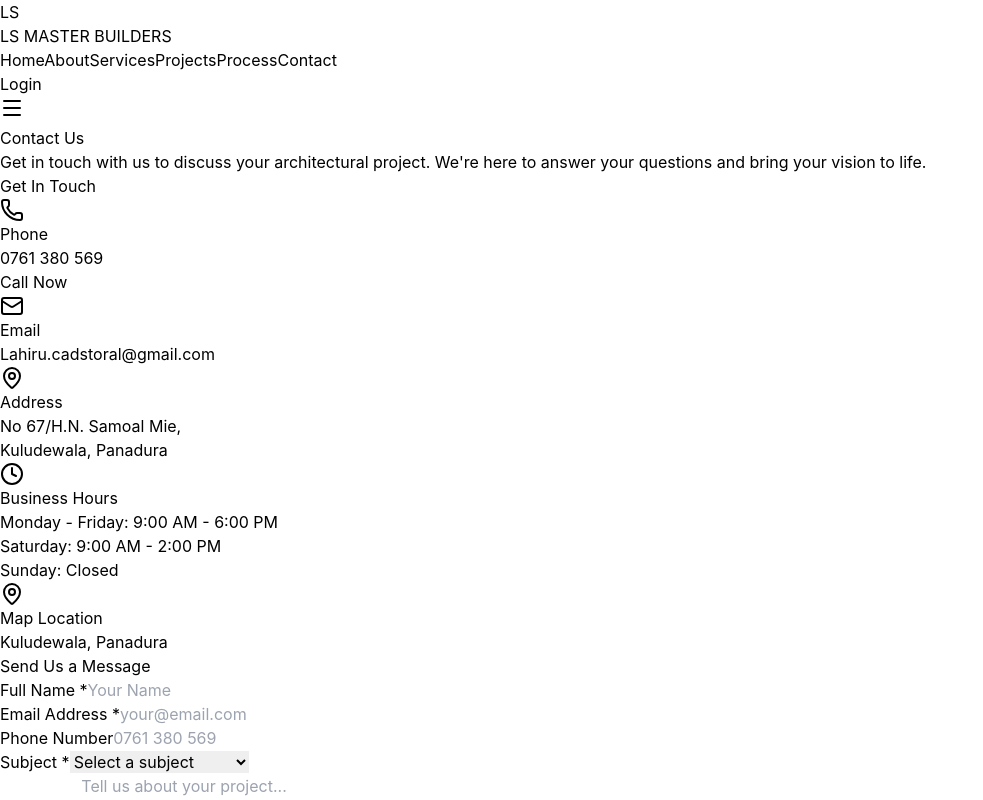
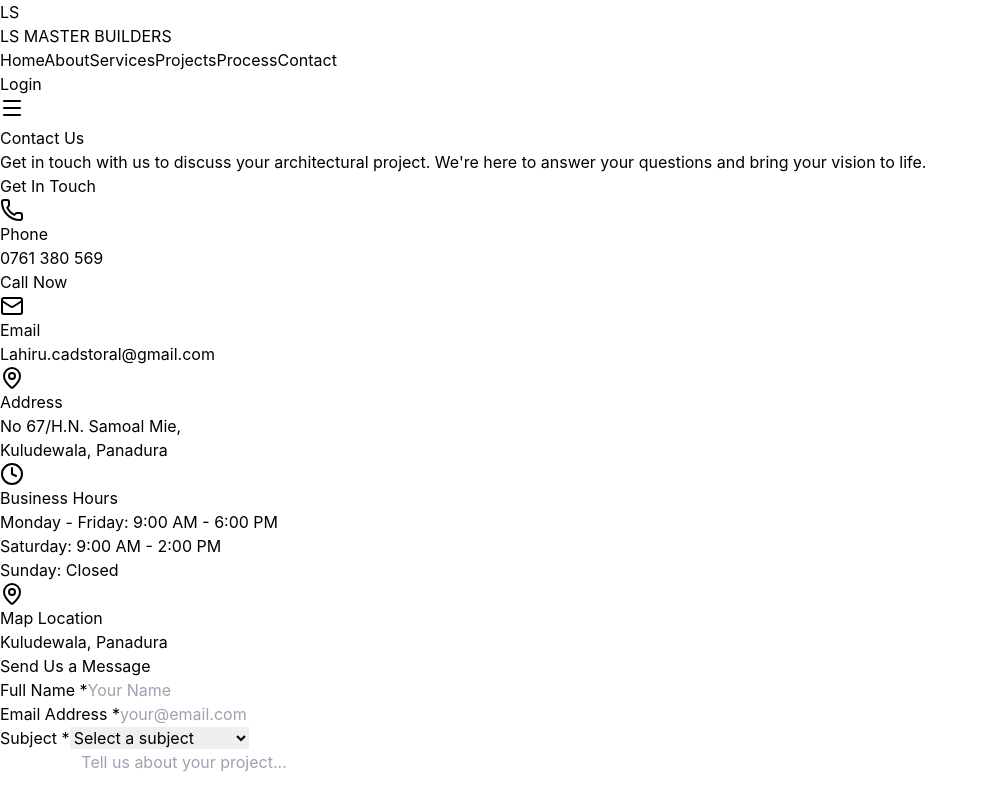
Before and after one commit to Hiruna2002/Design-Architecture-FE, a React (Vite) app: page /contact in a window 1280 px wide. Shown: the top 800 px of the page, without its empty margins (0-983 px from the left). Built offline with nearby package versions, Linux system fonts and the light colour scheme.

Commit message:
change email form label

```diff
--- a/src/pages/Contact.tsx
+++ b/src/pages/Contact.tsx
@@ -7,7 +7,6 @@ export default function Contact() {
   const [formData, setFormData] = useState({
     name: '',
     email: '',
-    phone: '',
     subject: '',
     message: ''
   });
@@ -29,7 +28,7 @@ export default function Contact() {
     setSubmitted(true);
     setTimeout(() => {
       setSubmitted(false);
-      setFormData({ name: '', email: '', phone: '', subject: '', message: '' });
+      setFormData({ name: '', email: '', subject: '', message: '' });
     }, 3000);
 
     try {
@@ -199,21 +198,6 @@ export default function Contact() {
                   </div>
 
                   <div>
-                    <label htmlFor="phone" className="block mb-2 text-gray-700">
-                      Phone Number
-                    </label>
-                    <input
-                      type="tel"
-                      id="phone"
-                      name="phone"
-                      value={formData.phone}
-                      onChange={handleChange}
-                      className="w-full px-4 py-3 border border-gray-300 rounded-lg focus:outline-none focus:ring-2 focus:ring-[#a3e635] bg-white"
-                      placeholder="0761 380 569"
-                    />
-                  </div>
-
-                  <div>
                     <label htmlFor="subject" className="block mb-2 text-gray-700">
                       Subject *
                     </label>
```
